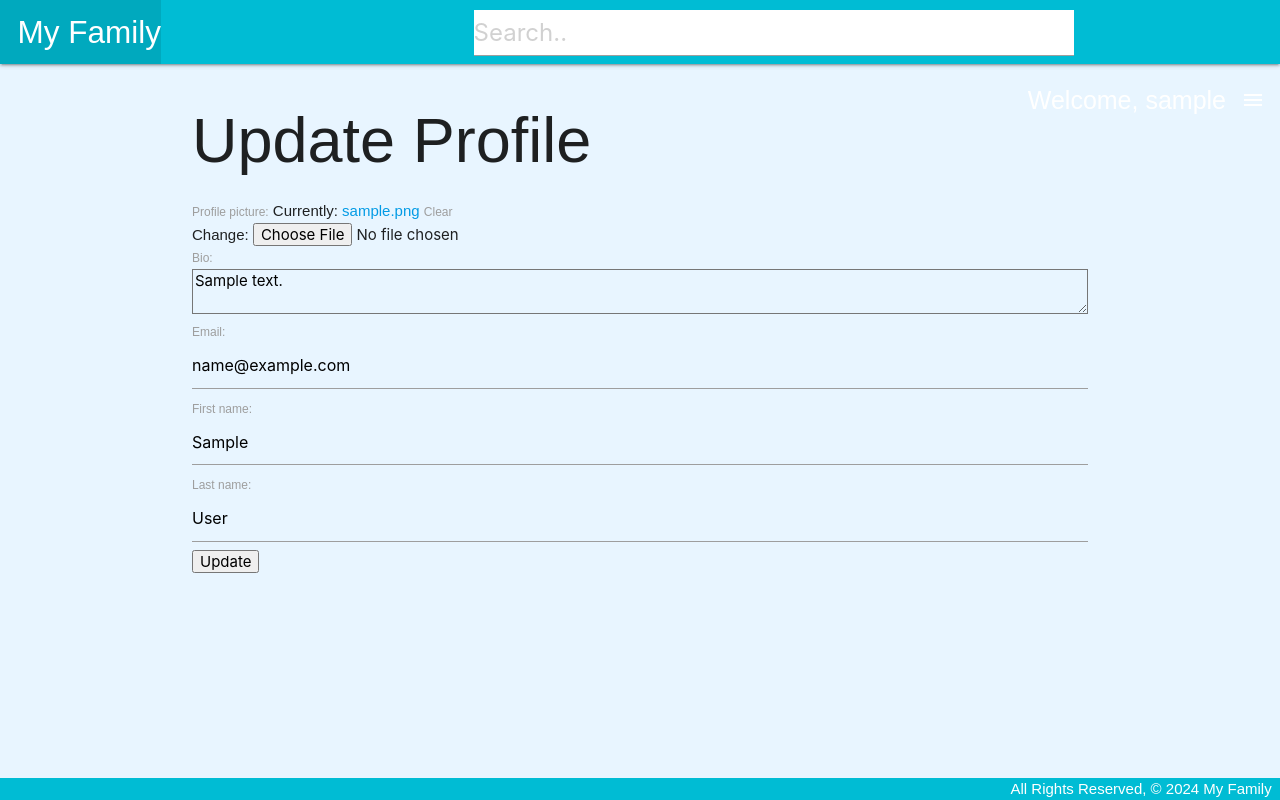
After one commit to BolleyB/my_family, a Django app: page /profile/update/ in a window 1280 px wide. The commit adds this page. Run offline with Django 5.2, Linux system fonts and the light colour scheme; a user stored in the database is signed in; tables that the repository leaves empty hold one stand-in row (values such as "Sample post"); some libraries are stand-ins or nearby versions.

```diff
--- a/events/forms.py
+++ b/events/forms.py
@@ -1,12 +1,36 @@
 from django import forms
 from django.contrib.auth.models import User
-from .models import Invitation
-
-# class ProfileForm(forms.ModelForm):
-#     class Meta:
-#         model = CustomUser
-#         fields = ['profile_image']
+from .models import Profile,Invitation
 
 class InvitationForm(forms.Form):
     invitee = forms.ModelChoiceField(queryset=User.objects.all(), label='Invitee')
     message = forms.CharField(max_length=255, widget=forms.Textarea(attrs={'rows': 3}))
+
+
+class ProfileUpdateForm(forms.ModelForm):
+    # Additional fields for the User model
+    email = forms.EmailField()
+    first_name = forms.CharField(max_length=100)
+    last_name = forms.CharField(max_length=100)
+
+    class Meta:
+        model = Profile
+        fields = ['profile_picture', 'bio', 'user']  # Fields from the Profile model
+        widgets = {'user': forms.HiddenInput()}
+
+    def __init__(self, *args, **kwargs):
+        super(ProfileUpdateForm, self).__init__(*args, **kwargs)
+        # Populate form fields with data from the User model
+        if self.instance.user:
+            self.fields['email'].initial = self.instance.user.email
+            self.fields['first_name'].initial = self.instance.user.first_name
+            self.fields['last_name'].initial = self.instance.user.last_name
+
+    def save(self, commit=True):
+        # Save data to both User and Profile models
+        user = self.instance.user
+        user.email = self.cleaned_data['email']
+        user.first_name = self.cleaned_data['first_name']
+        user.last_name = self.cleaned_data['last_name']
+        user.save()
+        return super(ProfileUpdateForm, self).save(commit=commit)
--- a/events/models.py
+++ b/events/models.py
@@ -18,6 +18,15 @@ class Profile(models.Model):
 
     def __str__(self):
         return self.user.username
+
+    def add_friend(self, friend_profile):
+        self.friends.add(friend_profile)
+
+    def remove_friend(self, friend_profile):
+        self.friends.remove(friend_profile)
+
+    def get_friends(self):
+        return self.friends.all()
 
 
 class Event(models.Model):
--- a/events/static/css/profile.css
+++ b/events/static/css/profile.css
@@ -7,9 +7,8 @@
 body {
   background-color: #e8f5ff;
   font-family: Arial;
-    overflow: hidden;
+  overflow: auto;
 }
-
 
 .profile {
   margin-bottom: 20px;
@@ -32,7 +31,7 @@ body {
 
 .main h2 {
   color: #333;
-    font-family: 'Segoe UI', Tahoma, Geneva, Verdana, sans-serif;
+  font-family: "Segoe UI", Tahoma, Geneva, Verdana, sans-serif;
   font-size: 24px;
   margin-bottom: 10px;
 }
@@ -49,8 +48,6 @@ body {
 .main .card table {
   border: none;
   font-size: 16px;
-    height: 270px;
-    width: 80%;
 }
 
 .edit {
--- a/events/static/css/style.css
+++ b/events/static/css/style.css
@@ -38,8 +38,16 @@ footer.page-footer {
 }
 
 #search {
-  margin-left: 30%;
+  margin-top: 4px;
+  margin-left: 37%;
   width: 600px;
+}
+#search .search-container input {
+  background-color: white;
+  font-size: 24px;
+}
+#search .search-container input:focus {
+  background-color: rgb(211, 255, 242);
 }
 #type-of-search {
   display: flex;
--- a/events/templates/base.html
+++ b/events/templates/base.html
@@ -53,7 +53,7 @@
               </a>
             </li>
             <ul id="dropdown1" class="dropdown-content">
-              <li><a href="{% url 'profile' %}">Profile</a></li>
+              <li><a href="{% url 'profile' user.id%}">Profile</a></li>
               <li><a href="/events/create/">Create Event</a></li>
               <li><a href="{% url 'notifications' %}">Notifications</a></li>
               <!-- Add link to notifications page -->
--- a/events/templates/search_results.html
+++ b/events/templates/search_results.html
@@ -20,6 +20,7 @@
       <th>First Name</th>
       <th>Last Name</th>
       <th>Email</th>
+      <th>Details</th>
     </tr>
     {% else %}
     <tr>
@@ -41,6 +42,11 @@
       <td>{{ user.first_name }}</td>
       <td>{{ user.last_name }}</td>
       <td>{{ user.email }}</td>
+      <td>
+        <a href="{% url 'profile' user.id %}" class="event-details-btn"
+          >View</a
+        >
+      </td>
       {% empty %}
       <li>No results found.</li>
       {% endfor %} {% else %} {% for event in results %}
--- /dev/null
+++ b/events/templates/update_profile.html
@@ -0,0 +1,8 @@
+{% extends 'base.html' %} {% block content %}
+<h1>Update Profile</h1>
+    <form method="post">
+        {% csrf_token %}
+        {{ profile_form.as_p }}
+        <button type="submit">Update</button>
+    </form>
+{% endblock %}
--- a/events/urls.py
+++ b/events/urls.py
@@ -4,7 +4,8 @@ from . import views
 
 urlpatterns = [
     path('', views.home, name='home'),
-    path('profile/', views.profile, name='profile'),
+    path('profile/<int:user_id>/', views.profile, name='profile'),
+    path('profile/update/', views.update_profile, name='update_profile'),
     path('events/create/', views.EventCreate.as_view(), name='events_create'),
     path('accounts/signup/', views.signup, name='signup'),
     path('events/<int:event_id>/', views.events_detail, name='events_detail'),
@@ -12,5 +13,7 @@ urlpatterns = [
     path('events/<int:event_id>/cancel_attend/', views.cancel_attend_event, name='cancel_attend'),
     path('search/', views.search_view, name='search'),
     path('notifications/', views.notifications, name='notifications'),
-    path('events/<int:event_id>/invite/', views.invite_friends, name='invite_friends')
+    path('events/<int:event_id>/invite/', views.invite_friends, name='invite_friends'),
+    path('friend/<int:friend_id>/add/', views.add_friend, name='add_friend'),
+    path('friend/<int:friend_id>/remove/', views.remove_friend, name='remove_friend'),
 ]
--- a/events/views.py
+++ b/events/views.py
@@ -1,4 +1,4 @@
-from django.shortcuts import render, redirect, get_object_or_404
+from django.shortcuts import render, redirect,reverse, get_object_or_404
 from django.views.generic import ListView, DetailView
 
 from .models import UserForm, Event, Profile, Notification, Invitation, Attendance
@@ -12,6 +12,8 @@ from django.views.generic.edit import CreateView, UpdateView, DeleteView
 from .forms import InvitationForm
 from django.contrib.auth.models import User
 from django.contrib import messages
+from .forms import ProfileUpdateForm
+
 
 
 
@@ -35,17 +37,14 @@ def notifications(request):
 
 
 @login_required
-def profile(request):
-    user = request.user
-    profile = Profile.objects.get(user=user)
-
-    usergetid = User.objects.get(username=user)
-    user_id = usergetid.id
-    print(user_id)
+def profile(request, user_id):
+    current_user = request.user
+    user = User.objects.get(id=user_id)
+    profile = Profile.objects.get(user=user_id)
     attended_events = Event.objects.filter(attendance__attendee_id=user_id)
-
-    friends = profile.friends.all()
-    context = {'profile': profile, 'events': attended_events, 'friends': friends, 'user': user}
+    friends = user.profile.get_friends()
+    print(friends)
+    context = {'profile': profile, 'events': attended_events, 'friends': friends, 'profileuser': user, 'currentuser': current_user}
     return render(request, 'profile.html', context)
 
 
@@ -79,6 +78,8 @@ class EventCreate(LoginRequiredMixin,CreateView):
     form.instance.organizer = self.request.user
     return super().form_valid(form)
 
+
+@login_required
 def events_detail(request, event_id):
    event = Event.objects.get(id=event_id)
    return render(request, 'events/detail.html', {
@@ -141,3 +142,30 @@ def invite_friends(request, event_id):
         form = InvitationForm()
 
     return render(request, 'invite_friends.html', {'event': event, 'form': form})
+
+@login_required
+def update_profile(request):
+    if request.method == 'POST':
+        profile_form = ProfileUpdateForm(request.POST, instance=request.user.profile)
+        if profile_form.is_valid():
+            profile_form.save()
+            request.user.email = profile_form.cleaned_data['user'].email
+            request.user.first_name = profile_form.cleaned_data['user'].first_name
+            request.user.last_name = profile_form.cleaned_data['user'].last_name
+            request.user.save()
+            return redirect(reverse('profile', kwargs={'user_id': request.user.id}))
+    else:
+        profile_form = ProfileUpdateForm(instance=request.user.profile)
+    return render(request, 'update_profile.html', {'profile_form': profile_form})
+
+@login_required
+def add_friend(request, friend_id):
+    friend = get_object_or_404(User, pk=friend_id)
+    request.user.profile.add_friend(friend.profile)
+    return redirect(reverse('profile', kwargs={'user_id': friend_id}))
+
+@login_required
+def remove_friend(request, friend_id):
+    friend = get_object_or_404(User, pk=friend_id)
+    request.user.profile.remove_friend(friend.profile)
+    return redirect(reverse('profile', kwargs={'user_id': friend_id}))
```
Also changed, not shown: events/templates/profile.html (+38 -15 lines). Lines whose indentation alone changed are shown as unchanged.
